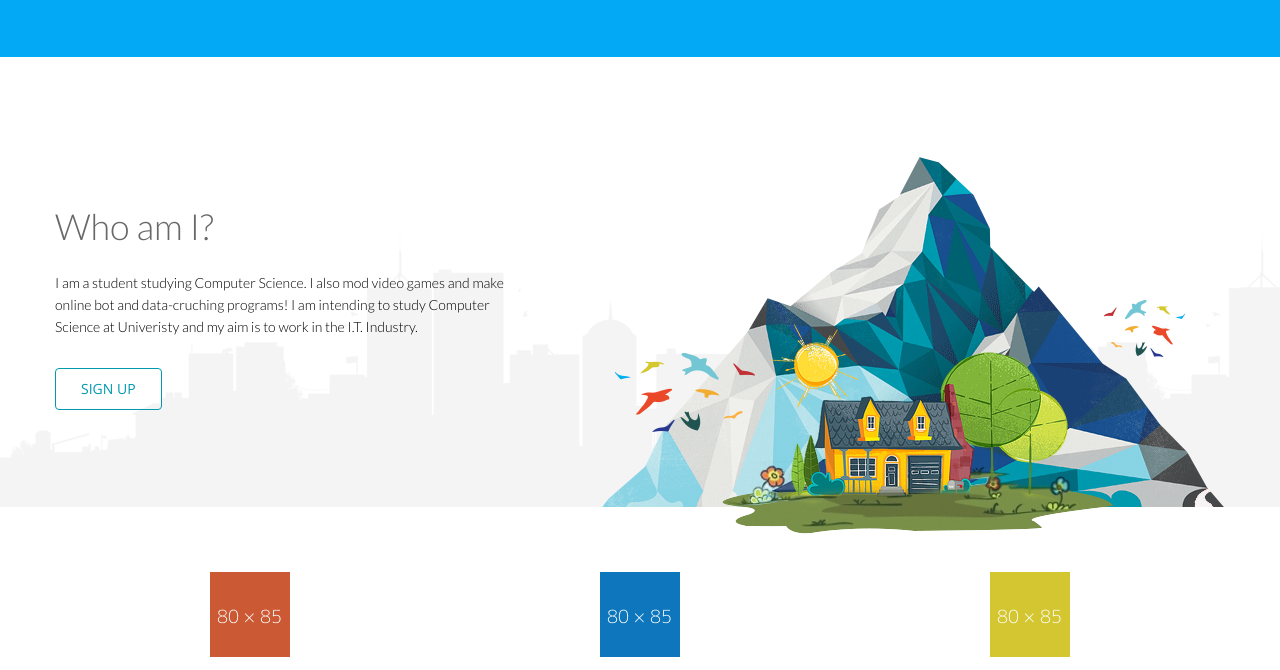
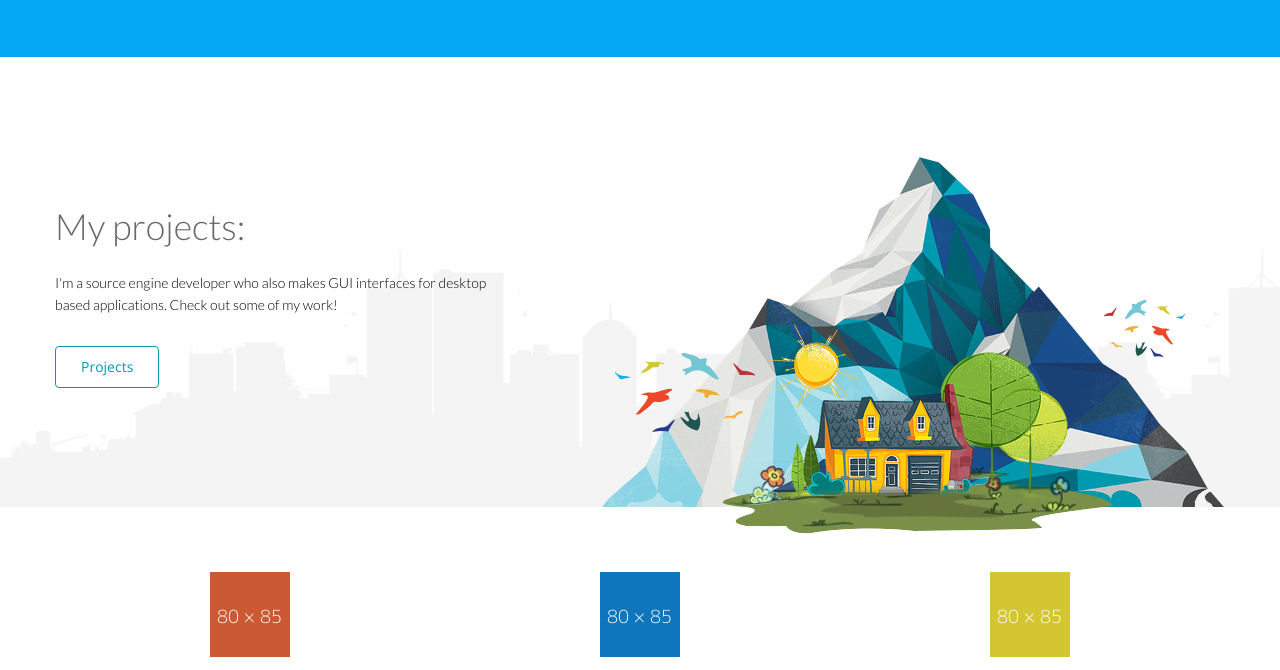
Before and after one commit to AlfiePowers/BulbSoftworks.github.io, a plain HTML site: page index.html in a window 1280 px wide. Shown: the part 130-800 px from the top of the page. Drawn offline with nearby package versions, Linux system fonts and the light colour scheme.

Commit message:
080916v1

```diff
--- a/index.html
+++ b/index.html
@@ -5,7 +5,7 @@
     <meta name="viewport" content="width=device-width, initial-scale=1.0">
     <meta name="description" content="">
     <meta name="author" content="">
-    <title>Home | Triangle</title>
+    <title>Bulb Softworks | GitHub</title>
     <link href="css/bootstrap.min.css" rel="stylesheet">
     <link href="css/font-awesome.min.css" rel="stylesheet">
     <link href="css/animate.min.css" rel="stylesheet">
@@ -87,7 +87,6 @@
                                 <li><a href="portfolio-details.html">Portfolio Details</a></li>
                             </ul>
                         </li>
-                        <li><a href="shortcodes.html ">Shortcodes [Delete this]</a></li>
                     </ul>
                 </div>
                 <div class="search">
@@ -108,11 +107,10 @@
             <div class="row">
                 <div class="main-slider">
                     <div class="slide-text">
-                        <h1>Who am I?</h1>
-                        <p>I am a student studying Computer Science. I also mod video games and make online bot and data-cruching programs!
-						I am intending to study Computer Science at Univeristy and my aim is to work in the I.T. Industry.
+                        <h1>My projects:</h1>
+                        <p>I'm a source engine developer who also makes GUI interfaces for desktop based applications. Check out some of my work!
 						</p>
-                        <a href="#" class="btn btn-common">SIGN UP</a>
+                        <a href="#" class="btn btn-common">Projects</a>
                     </div>
                     <img src="images/home/slider/hill.png" class="slider-hill" alt="slider image">
                     <img src="images/home/slider/house.png" class="slider-house" alt="slider image">
```
